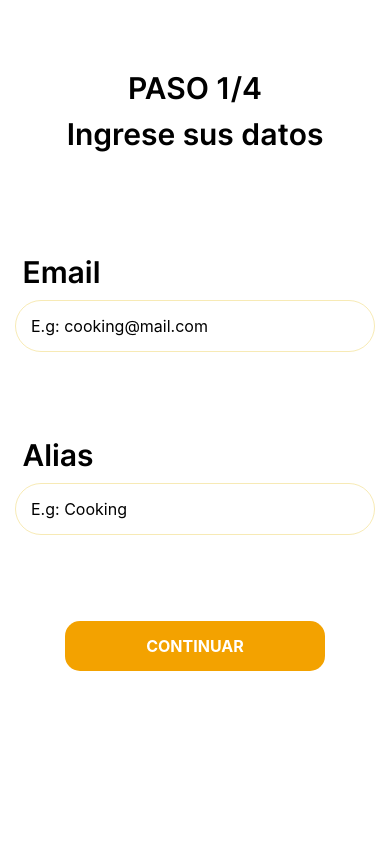
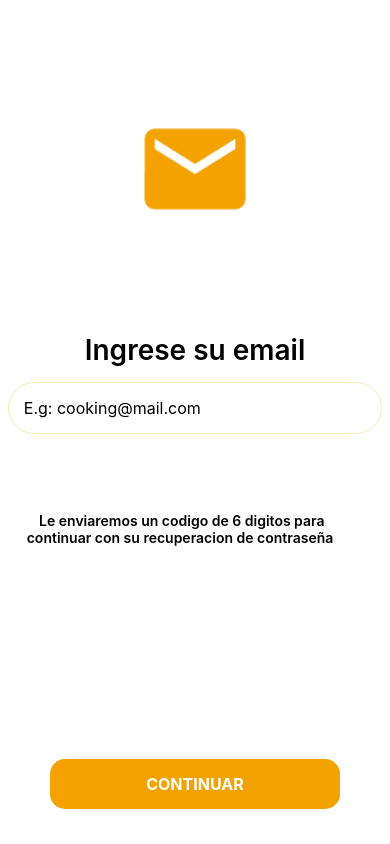
Before and after one commit to Julian-Gamietea/tasty-hub, a React Native app: screen / in a window 390 px wide. Built offline with nearby package versions, Linux system fonts and the light colour scheme.

Commit message:
Added InsertMail class

```diff
--- a/App.js
+++ b/App.js
@@ -2,6 +2,7 @@ import { StatusBar } from 'expo-status-bar';
 import React from 'react';
 import { StyleSheet, Text, View } from 'react-native';
 import { Register } from './register/Register';
+import InsertMail from './restore-password/InsertMail';
 import { ButtonCustom } from './shared-components/ButtonCustom';
 import { InputTasty } from './shared-components/InputTasty';
 
@@ -9,8 +10,7 @@ import { InputTasty } from './shared-components/InputTasty';
 export default function App() {
   return (
       <View style ={{flex:1, alignItems:'stretch'}}>
-        <Register/>
-
+        <InsertMail/>
       </View>
 
 
--- a/register/Register.js
+++ b/register/Register.js
@@ -60,7 +60,6 @@ export const Register = () => {
 const styles = StyleSheet.create(
     {
         container:{
-            flex: 1,
             backgroundColor: '#fff',
             alignItems: 'stretch'
         }
--- /dev/null
+++ b/restore-password/InsertMail.js
@@ -0,0 +1,109 @@
+import { Text, View,StyleSheet,Image } from 'react-native'
+import React, { Component } from 'react'
+import { InputTasty } from '../shared-components/InputTasty'
+import { ButtonCustom } from '../shared-components/ButtonCustom'
+
+export class InsertMail extends Component {
+  render() {
+    return (
+      <View style = {styles.container}>
+        <View style = {styles.imageContainer}>
+          <Image source={require('../assets/icons/email-icon.png')} style = {styles.image}/>
+        </View>
+
+        <View style = {styles.formContainer}>
+          <View style = {styles.formContainerItem}>
+            <Text style = {styles.primaryText}> Ingrese su email </Text>
+            <InputTasty  placeholder = 'E.g: cooking@mail.com'/>
+          </View>
+          <View style = {styles.formContainerItem}>
+            <Text style = {styles.secondaryText}> Le enviaremos un codigo de 6 digitos para continuar
+            con su recuperacion de contraseña</Text>
+          </View>
+        </View>
+        <View style = {styles.formContainerItem}>
+                    <ButtonCustom text = 'Continuar'/>
+        </View>
+
+
+      </View>
+    )
+  }
+}
+const styles = StyleSheet.create(
+  {
+      image:{
+          marginTop:"15%",
+          width:"60%"
+      },
+      container:{
+          flex:1,
+          justifyContent:"center",
+          alignContent:"center",
+          flexDirection:"column",
+          backgroundColor: '#fff',
+          alignItems: 'stretch'
+      }
+      ,
+      primaryText:{
+        marginTop:"30%",
+        marginBottom:"4%",
+        // whiteSpace: "pre-wrap",
+        // wordWrap: "break-word",
+        // wordBreak: "break-word",
+         fontWeight: "600",
+          color: "#000000",
+          fontSize: 28,
+          letterSpacing: 0,
+        //  lineHeight: 1.2,
+         textAlign: "center"
+
+      },
+      secondaryText:{
+        width:"92%",
+        //whiteSpace: "pre-wrap",
+        //wordWrap: "break-word",
+        //wordBreak: "break-word",
+        fontWeight: "600",
+        //fontFamily: `"Inter-SemiBold", "Inter", sans-serif`,
+        color: "#000000",
+        fontSize: 14,
+        marginTop:"10%",
+        letterSpacing: 0,
+        textAlign: "center",
+      }
+
+      ,
+      imageContainer:{
+          marginTop: "15%",
+          alignItems: 'center'
+      }
+      ,
+      formContainer:{
+          flex:3,
+          paddingLeft: "2%",
+          paddingRight: "2%",
+          flexDirection: 'column',
+          justifyContent: 'flex-start',
+          marginBottom: "8%"
+      }
+      ,
+      inputContainer:{
+          flex:.5,
+          flexDirection: 'column',
+          justifyContent: 'flex-start',
+      },
+      formContainerItem:{
+        zIndex:2,
+        flex:.5,
+        flexDirection: 'column',
+        justifyContent: 'flex-start',
+    }
+      ,
+      button:{
+
+          width: "100%"
+      }
+  }
+)
+export default InsertMail
```
Also changed, not shown: assets/icons/email-icon.png (added).
